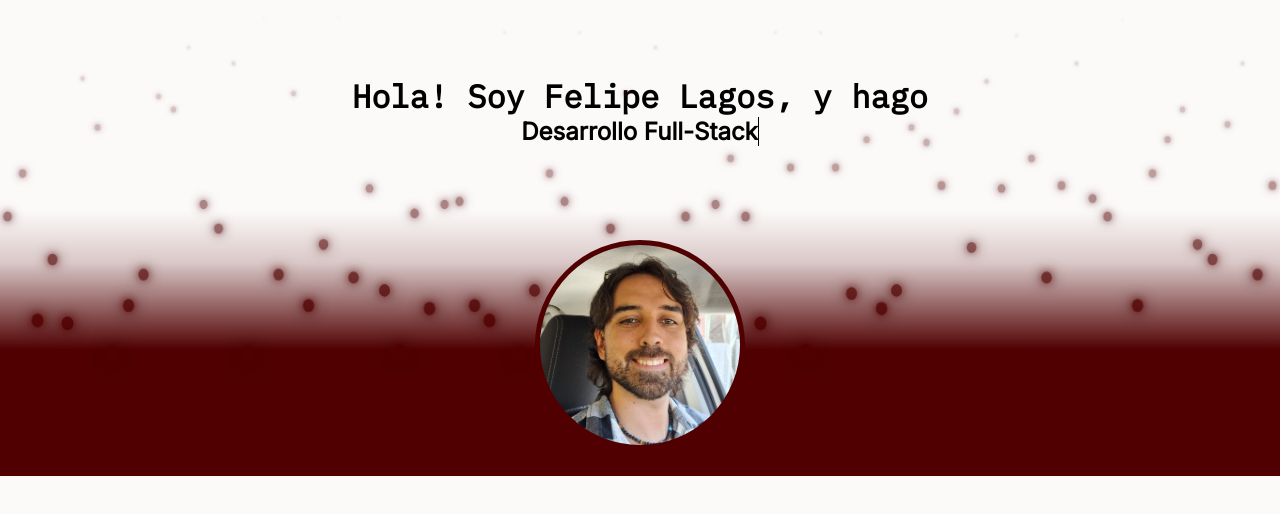
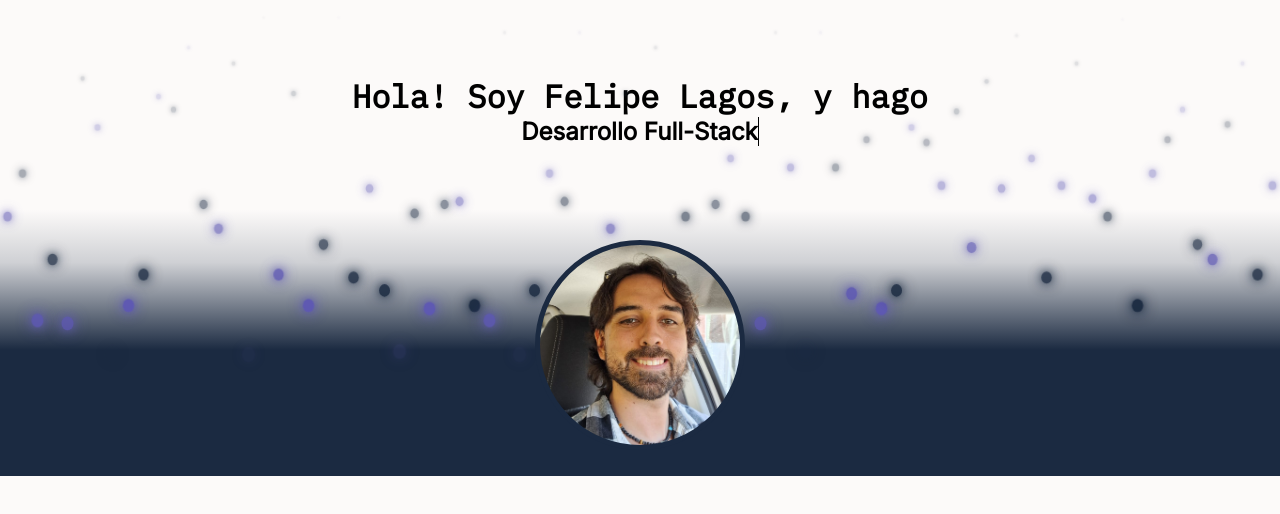
Before and after one commit to MrLohren/portfolio, a React (Vite) app: page / in a window 1280 px wide. Shown: the top 514 px of the page. Built offline with nearby package versions, Linux system fonts and the light colour scheme.

Commit message:
cambia colores

```diff
--- a/src/App.css
+++ b/src/App.css
@@ -1,6 +1,6 @@
 :root {
   --rojo: #500001;
-  --rojo-transparente: rgba(80, 0, 1, 0.2);
+  --azul-transparente: rgba(27, 42, 65, 0.2);
   --rojo2: #8c2a2c;
   --blanco: #FCFAF9;
   --azul: #1B2A41;
@@ -23,11 +23,11 @@ h2 {
   height: 350px;
   position: relative;
 
-  border-bottom: 5px solid var(--rojo);
+  border-bottom: 5px solid var(--azul);
 
   background: linear-gradient(to top,
-      var(--rojo) 0%,
-      var(--rojo-transparente) 25%,
+      var(--azul) 0%,
+      var(--azul-transparente) 25%,
       var(--blanco) 40%,
       var(--blanco) 100%);
 }
@@ -41,15 +41,16 @@ h2 {
   transform: translateX(-50%);
   border-radius: 50%;
 
-  border: 5px solid var(--rojo);
+  border: 5px solid var(--azul);
 
   background-image: url('./assets/foto.jpg');
   background-size: 106%;
   background-position: 50% 48%;
+  z-index: 5;
 }
 
 .div-personal_info {
-  background-color: var(--rojo);
+  background-color: var(--azul);
   padding-top: 101px;
   height: 20px;
 }
@@ -78,12 +79,12 @@ h2 {
 .wave-container span {
   position: relative;
 
-  background-color: var(--rojo);
+  background-color: var(--azul);
 
   width: 15px;
   height: 15px;
 
-  box-shadow: 0 0 10px var(--rojo), 0 0 20px var(--rojo);
+  box-shadow: 0 0 10px var(--azul), 0 0 20px var(--azul);
 
   border-radius: 50%;
 
@@ -93,10 +94,20 @@ h2 {
   animation-duration: calc(125s / var(--i));
 }
 
+.wave-container span:nth-child(even){
+  background-color: var(--morado);
+  box-shadow: 0 0 10px var(--morado), 0 0 20px var(--morado);
+}
+
 @keyframes animate {
 
   0% {
-    top: 100%
+    top: 100%;
+    opacity: 0;
+  }
+
+  12% {
+    opacity: 1;
   }
 
   50% {
```
